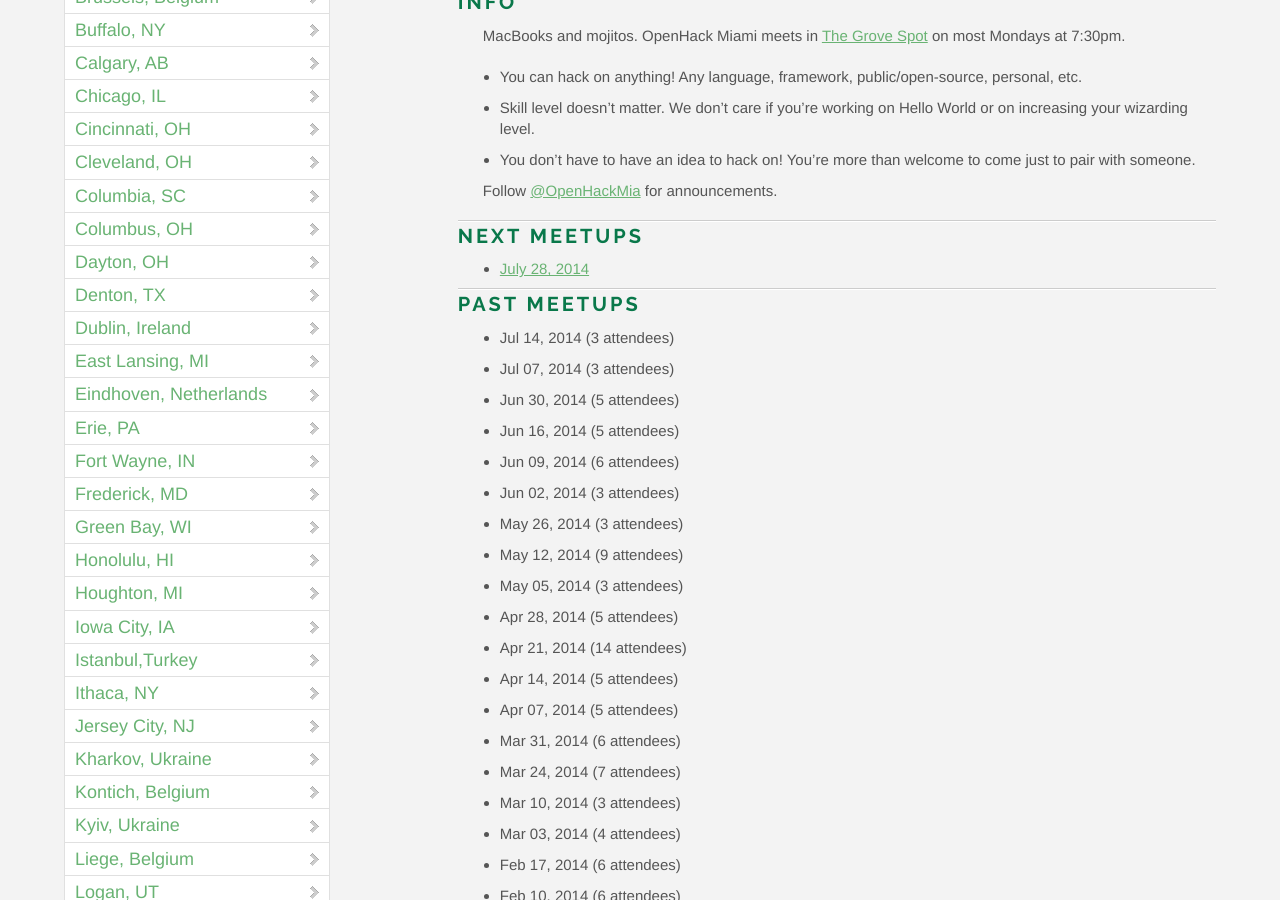
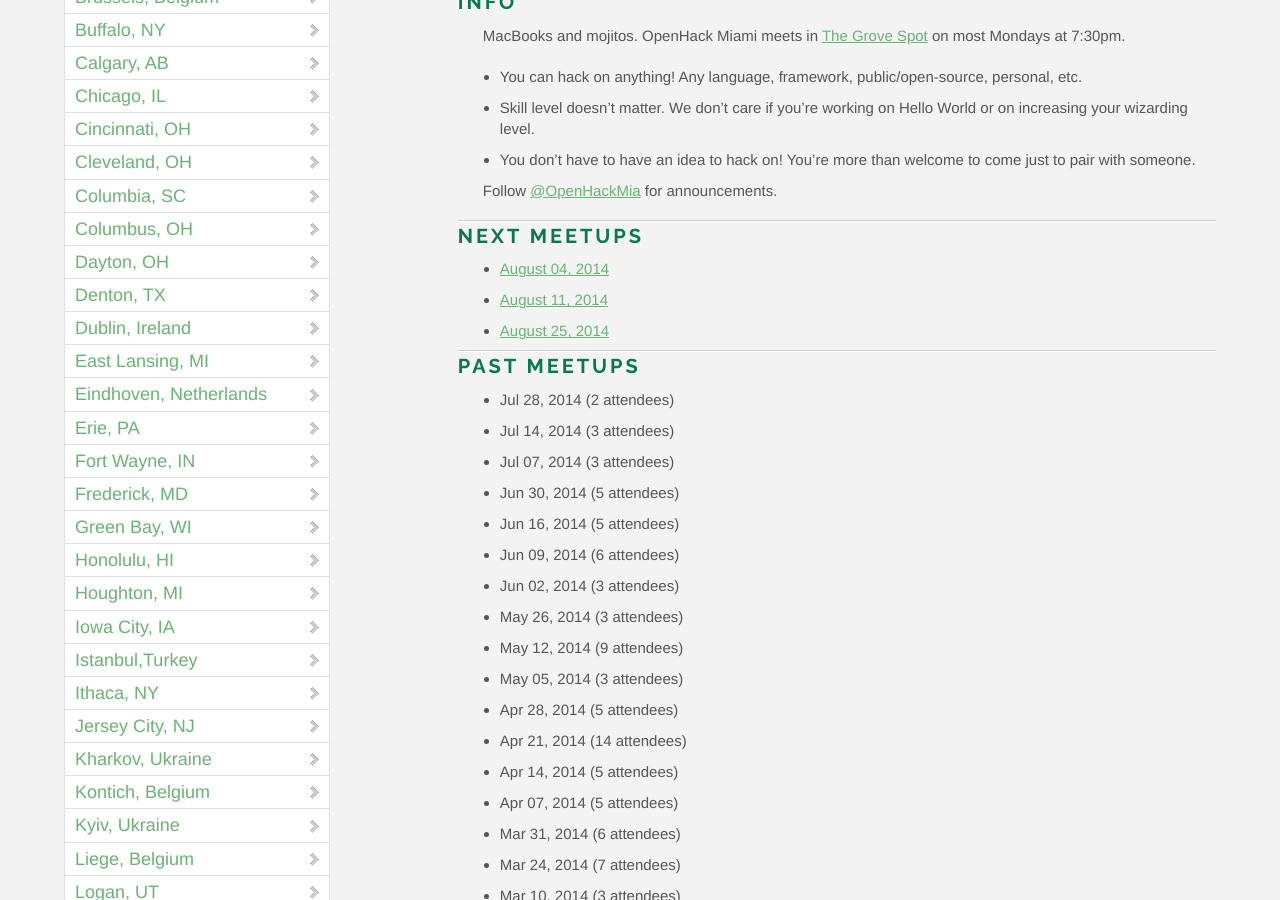
Before and after one commit to OpenHack/openhack.github.com, a Jekyll site: the page built from miami/index.markdown, in a window 1280 px wide and 900 px high, scrolled down 733 px. Built offline with Jekyll 4.4.1, drawn with Linux system fonts in a browser that asks for light colours; nearby versions of some CDN libraries; comment, search, counter and statistics services are not loaded.

Commit message:
add august miami meetups

```diff
--- a/miami/index.markdown
+++ b/miami/index.markdown
@@ -19,10 +19,13 @@ Follow [@OpenHackMia](http://twitter.com/openhackmia) for announcements.
 
 ### Next meetups
 
-* [July 28, 2014](http://www.meetup.com/miamirb/events/192422512/)
+* [August 04, 2014](http://www.meetup.com/miamirb/events/197620572/)
+* [August 11, 2014](http://www.meetup.com/miamirb/events/197620712/)
+* [August 25, 2014](http://www.meetup.com/miamirb/events/197620782/)
 
 ### Past meetups
 
+* Jul 28, 2014 (2 attendees)
 * Jul 14, 2014 (3 attendees)
 * Jul 07, 2014 (3 attendees)
 * Jun 30, 2014 (5 attendees)
```
